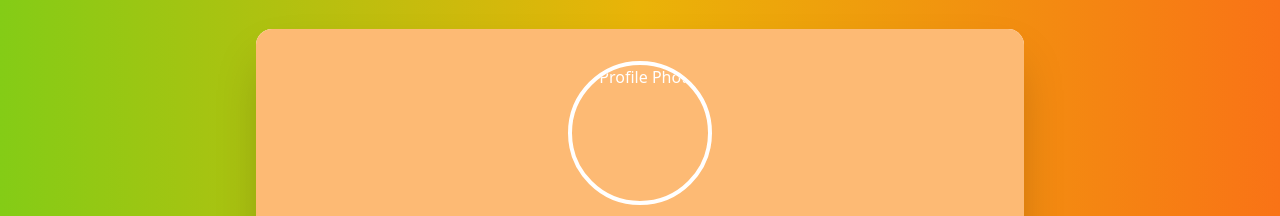
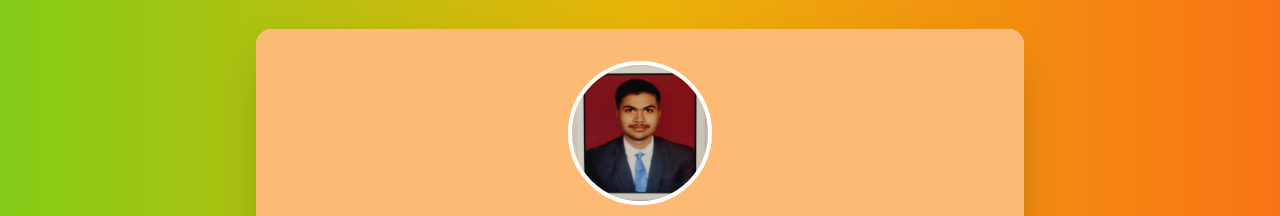
Before and after one commit to Pranavthaware/MDM-practical_01, a plain HTML site: page index.html in a window 1280 px wide. Shown: the part 107-323 px from the top of the page. Drawn offline with nearby package versions, Linux system fonts and the light colour scheme.

Commit message:
Update index.html

```diff
--- a/index.html
+++ b/index.html
@@ -20,7 +20,7 @@
 
         <!-- Profile Section -->
         <section class="bg-orange-300 text-white text-center py-8">
-            <img src="image_01.jpeg"
+            <img src="image.jpeg"
                  alt="Profile Photo"
                  class="w-36 h-36 rounded-full mx-auto border-4 border-white">
 
```
